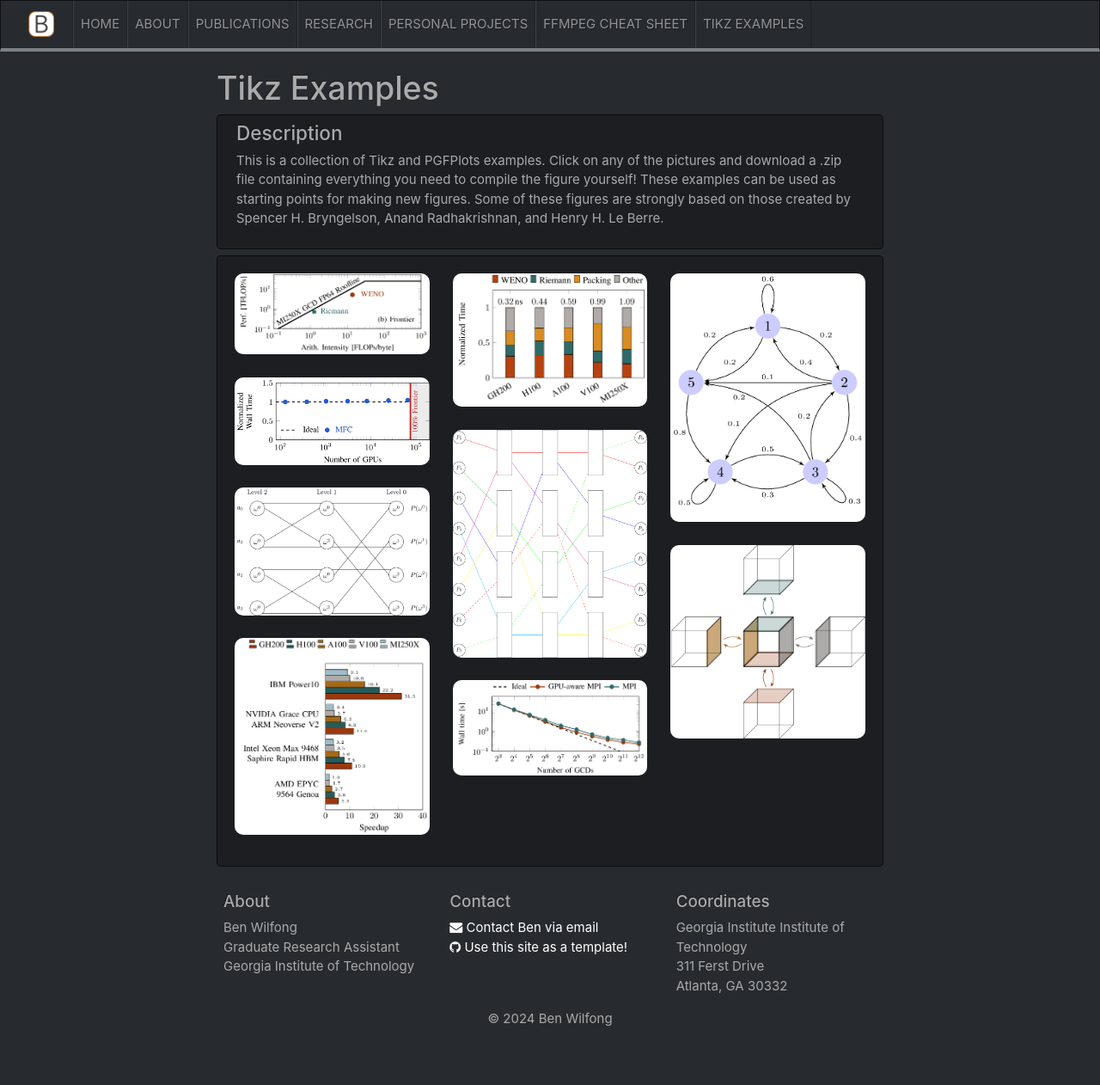
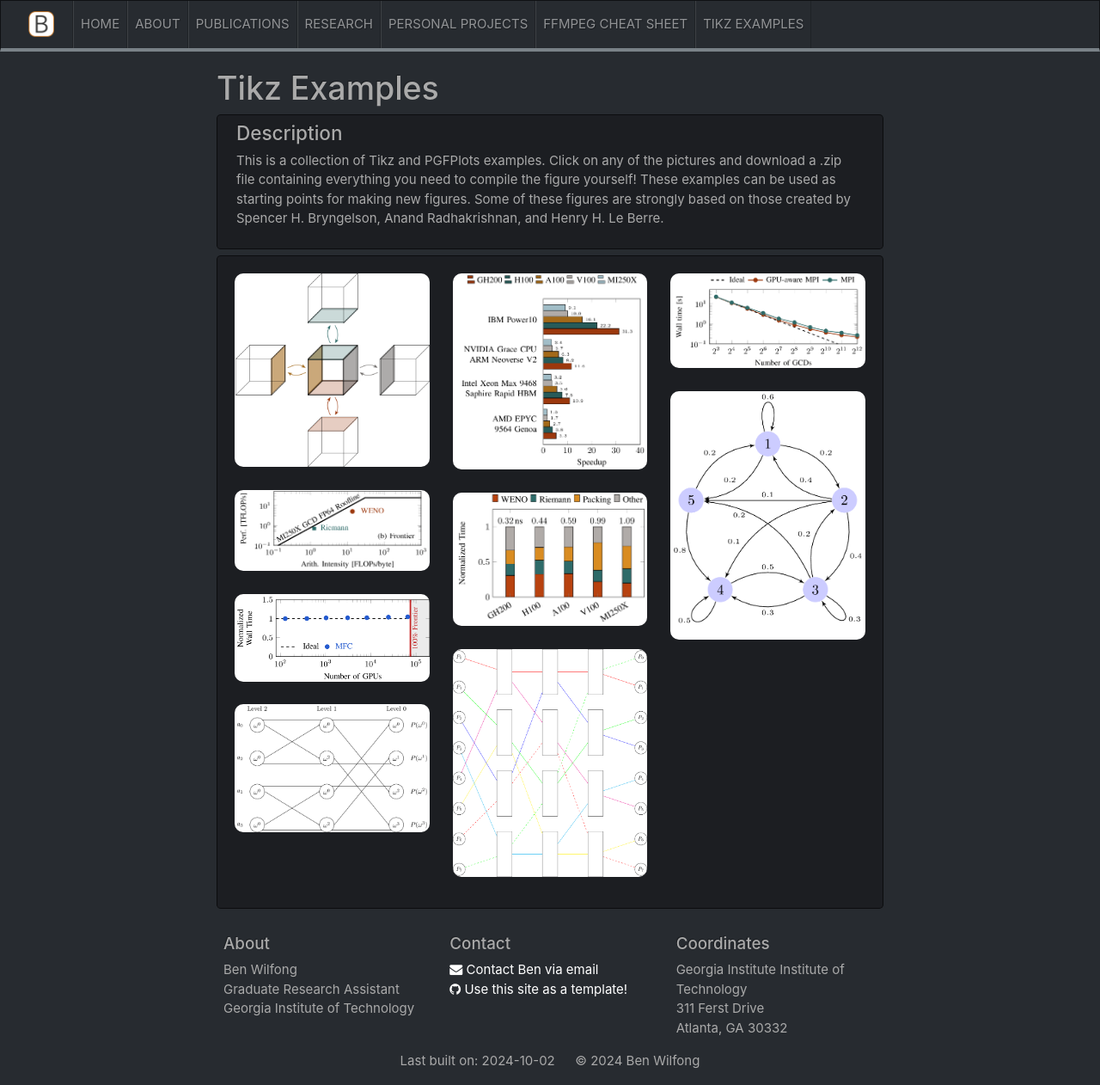
Before and after one commit to wilfonba/wilfonba.github.io, a Jekyll site: the page built from _pages/tikzexamples.md, in a window 1280 px wide and 1262 px high. Shown: the whole window at 86% size. Built offline with Jekyll 4.4.1, drawn with Linux system fonts in a browser that asks for light colours; nearby versions of some CDN libraries; a style sheet for code colours, icons or effects is not loaded.

Commit message:
small updates

```diff
--- a/_includes/footer.html
+++ b/_includes/footer.html
@@ -18,8 +18,7 @@
             <p>{{ site.location }}</p>
 		</div>
 	  </div>
-
-      <center><p>&copy {{ "now" | date: "%Y" }} {{site.title | escape }} </p></center>
+      <center><p>Last built on: {{site.time | date: "%Y-%m-%d"}} &emsp; &copy {{ "now" | date: "%Y" }} {{site.title | escape }}</p></center>
 	</div>
   </div>
 </div>
```
Also changed, not shown: _pages/tikzexamples.md (+1 -1 lines).
